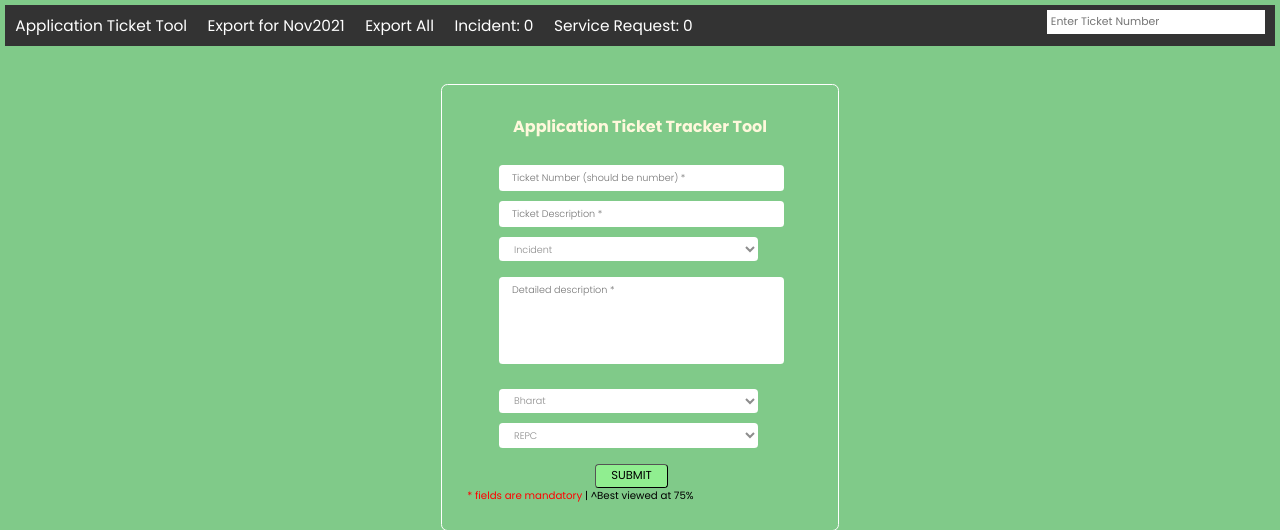
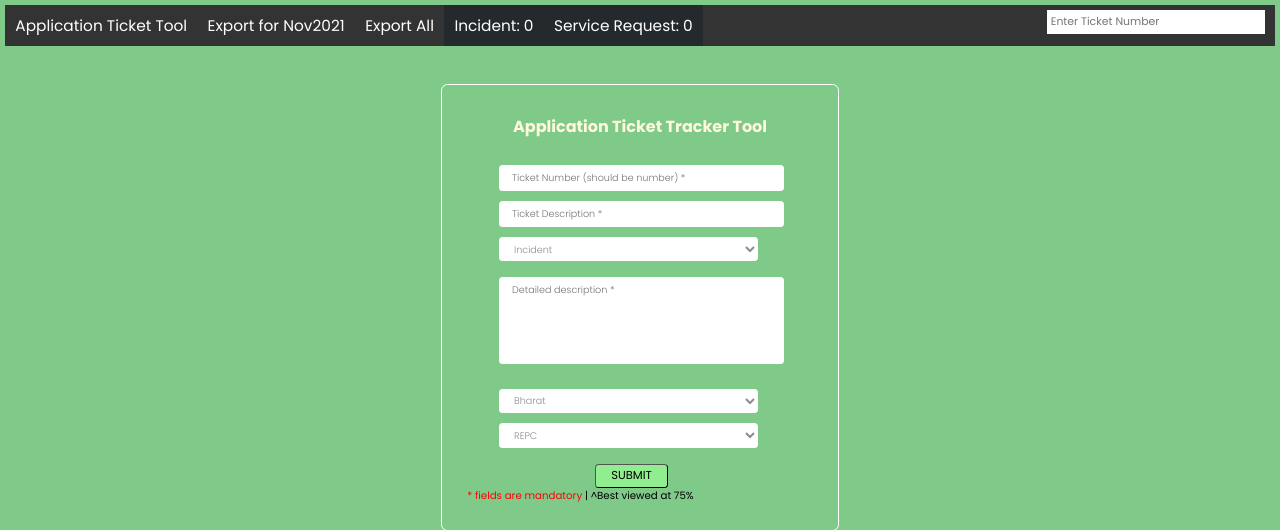
Before and after one commit to Pragades-Rajagopal/ticketApp, a Flask app: page /ticket-tool in a window 1280 px wide. Shown: the top 530 px of the page. Run offline with Flask 2, Linux system fonts and the light colour scheme; data comes from the database, SQL or seed files in the repository; both versions use the stored data as it was after the commit; some libraries are stand-ins or nearby versions.

Commit message:
minor style changes

```diff
--- a/static/css/style.css
+++ b/static/css/style.css
@@ -209,6 +209,11 @@ ul {
     font-size: 17px;
   }
 
+  .label-static {
+      background-color: rgb(36, 41, 46);
+      pointer-events: none;
+  }
+
   .label-mand {
       color: red;
   }
```
Also changed, not shown: database.db.
